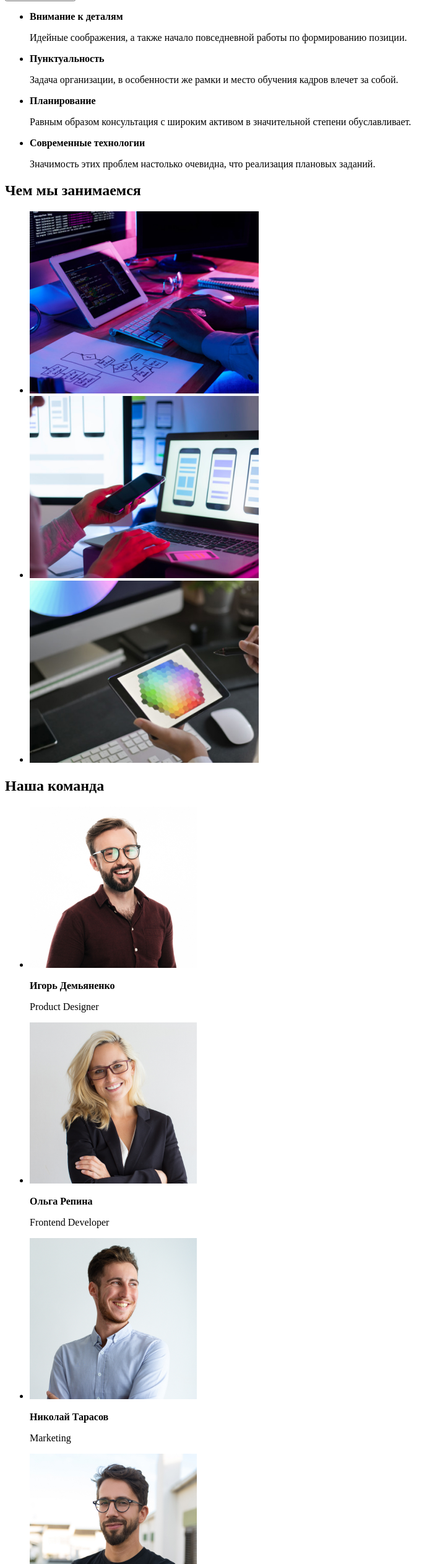
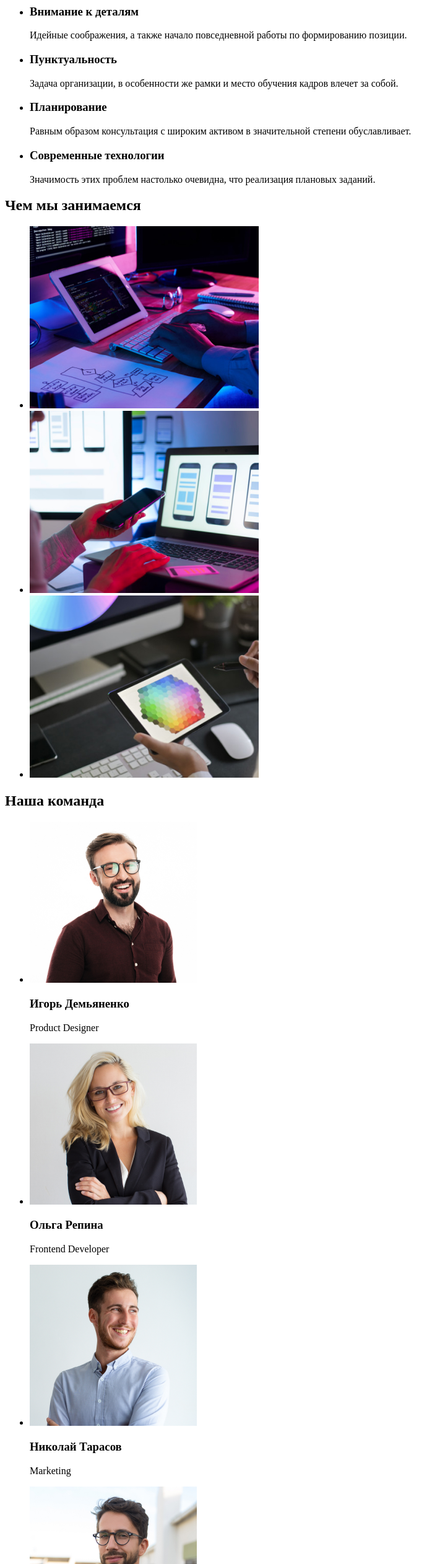
Before and after one commit to ElizabethBas/goit-markup-hw-01, a plain HTML site: page index.html in a window 1280 px wide. Shown: the part 247-2771 px from the top of the page at 62% size, without its empty margins (0-719 px from the left). Drawn offline with Linux system fonts and the light colour scheme.

Commit message:
Update index.html

```diff
--- a/index.html
+++ b/index.html
@@ -1,5 +1,5 @@
 <!DOCTYPE html>
-<html lang="en">
+<html lang="ru">
 <head>
     <meta charset="UTF-8">
     <meta http-equiv="X-UA-Compatible" content="IE=edge">
@@ -8,8 +8,8 @@
 </head>
 <body>
     <header>
+        <nav>
             <a href=<span>Web</span>Studio</a>
-        <nav>
             <ul>
                 <li><a href= "URL">Студия</a></li>
                 <li><a href= "URL">Портфолио</a></li>
@@ -23,18 +23,22 @@
     </header>
     <main>
         <!-- Заголовок, кнопка заказа -->
-        <div class="hero">
+        <section class="hero">
             <h1>Эффективные решения для вашего бизнеса</h1>
             <button>Заказать услугу</button>
-        </div>
+        </section>
         <!-- Наши преимущества -->
+        <section>
+            <h2 hidden>Наши преимущества</h2>
             <ul>
-            <li><p><b>Внимание к деталям</b></p>Идейные соображения, а также начало повседневной работы по формированию позиции.</li>
-            <li><p><b>Пунктуальность</b></p>Задача организации, в особенности же рамки и место обучения кадров влечет за собой.</li>
-            <li><p><b>Планирование</b></p>Равным образом консультация с широким активом в значительной степени обуславливает.</li>
-            <li><p><b>Современные технологии</b></p>Значимость этих проблем настолько очевидна, что реализация плановых заданий.</li>
+                <li><p><h3>Внимание к деталям</h3></p>Идейные соображения, а также начало повседневной работы по формированию позиции.</li>
+                <li><p><h3>Пунктуальность</h3></p>Задача организации, в особенности же рамки и место обучения кадров влечет за собой.</li>
+                <li><p><h3>Планирование</h3></p>Равным образом консультация с широким активом в значительной степени обуславливает.</li>
+                <li><p><h3>Современные технологии</h3></p>Значимость этих проблем настолько очевидна, что реализация плановых заданий.</li>
             </ul>
+        </section>
         <!-- Чем мы занимаемся -->
+        <section>
             <h2>Чем мы занимаемся</h2>
             <ul>
                 <li>
@@ -47,36 +51,39 @@
                     <img src="Images/box 3.jpeg" alt="Планшет" width="370" height="294">
                 </li>
             </ul>
+        </section>
         <!-- Наша команда -->
+        <section>
             <h2>Наша команда</h2>
             <ul>
                 <li>
                     <img src="Images/Игорь.jpeg" alt="Игорь" width="270" height="260">
-                <p><b>Игорь Демьяненко</b></p>
+                    <h3>Игорь Демьяненко</h3>
                     <p>Product Designer</p>
                 </li>
                 <li>
                     <img src="Images/Ольга.jpeg" alt="Ольга" width="270" height="260">
-                <p><b>Ольга Репина</b></p>
+                    <h3>Ольга Репина</h3>
                     <p>Frontend Developer</p>
                 </li>
                 <li>
                     <img src="Images/Николай.jpeg" alt="Николай" width="270" height="260">
-                <p><b>Николай Тарасов</b></p>
+                    <h3>Николай Тарасов</h3>
                     <p>Marketing</p>
                 </li>
                 <li>
                     <img src="Images/Михаил.jpeg" alt="Михаил" width="270" height="260">
-                <p><b>Михаил Ермаков</b></p>
+                    <h3>Михаил Ермаков</h3>
                     <p>UI Designer</p>
                 </li>
             </ul>
+        </section>
     </main>
     <footer>
         <a><span>Web</span>Studio</a>
         <address>
-            г. Киев, пр-т Леси Украинки, 26
             <ul>
+            <p><a href="https://www.google.com/maps/place/%D0%B1%D1%83%D0%BB.+%D0%9B%D0%B5%D1%81%D0%B8+%D0%A3%D0%BA%D1%80%D0%B0%D0%B8%D0%BD%D0%BA%D0%B8,+26,+%D0%9A%D0%B8%D0%B5%D0%B2,+%D0%A3%D0%BA%D1%80%D0%B0%D0%B8%D0%BD%D0%B0,+02000/@50.4265807,30.5361971,17z/data=!3m1!4b1!4m5!3m4!1s0x40d4cf0e033ecbe9:0x57a4dffefec77da0!8m2!3d50.4265807!4d30.5383859" target="_blank">г. Киев, пр-т Леси Украинки, 26</a></p>
             <li><a href="mailto:info@example.com">info@example.com</a></li>
             <li><a href="tel:+38 099 111 11 11">+38 099 111 11 11</a></li>
             </ul>
```
Lines whose indentation alone changed are shown as unchanged.
